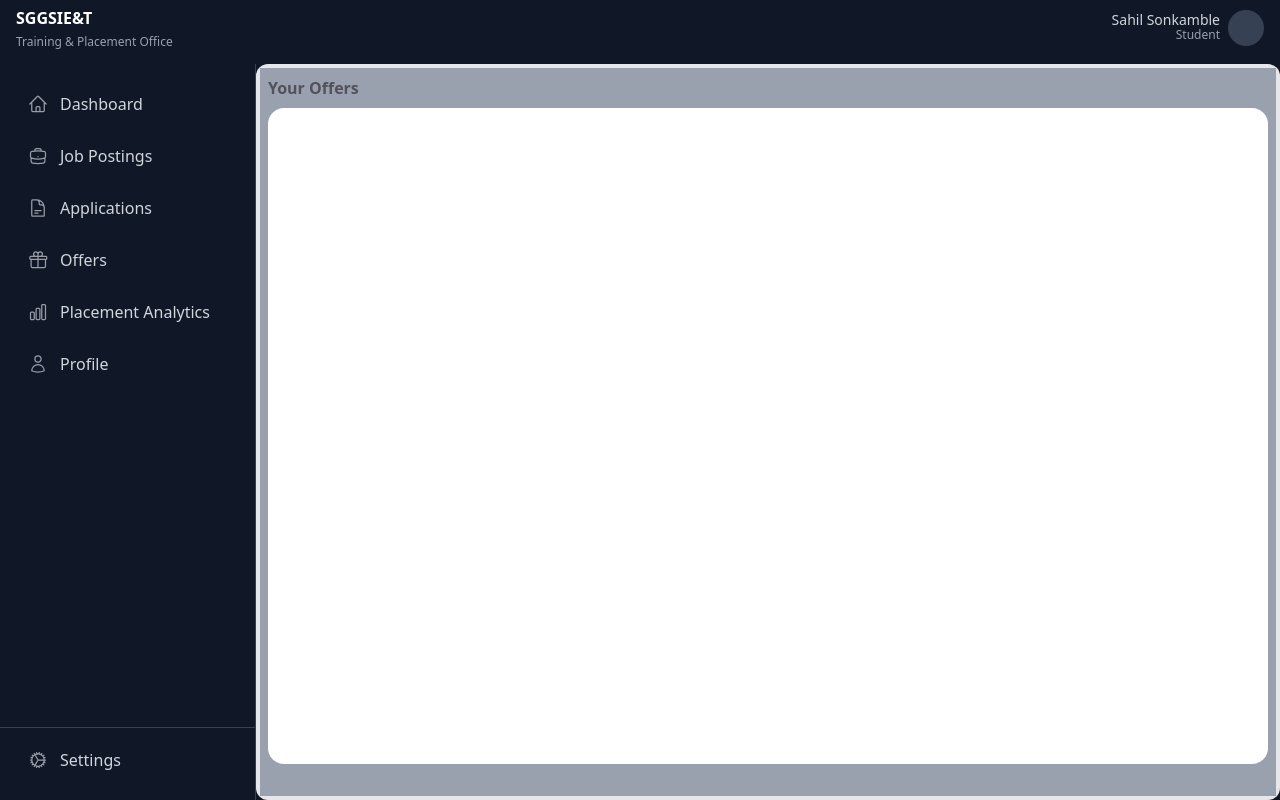
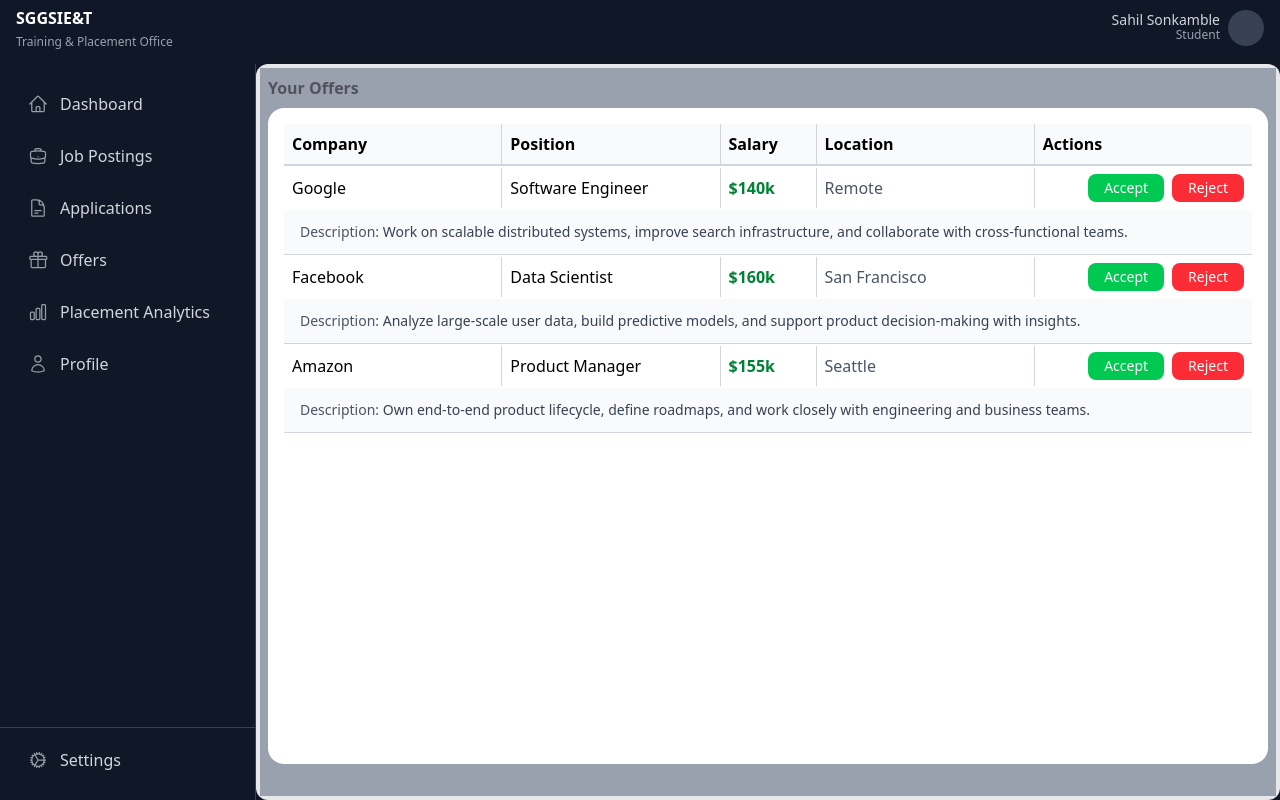
Before and after one commit to sonkamblesahil/Campus-recruitment-management-system, a Next.js app: page /offers in a window 1280 px wide. Built offline with nearby package versions, Linux system fonts and the light colour scheme.

Commit message:
implement ui for the offers page

```diff
--- a/app/offers/page.jsx
+++ b/app/offers/page.jsx
@@ -1,12 +1,117 @@
-import React from 'react'
+"use client";
 
 export default function OffersPage() {
+  const offers = [
+    {
+      id: 1,
+      company: "Google",
+      position: "Software Engineer",
+      salary: "$140k",
+      location: "Remote",
+      description:
+        "Work on scalable distributed systems, improve search infrastructure, and collaborate with cross-functional teams.",
+    },
+    {
+      id: 2,
+      company: "Facebook",
+      position: "Data Scientist",
+      salary: "$160k",
+      location: "San Francisco",
+      description:
+        "Analyze large-scale user data, build predictive models, and support product decision-making with insights.",
+    },
+    {
+      id: 3,
+      company: "Amazon",
+      position: "Product Manager",
+      salary: "$155k",
+      location: "Seattle",
+      description:
+        "Own end-to-end product lifecycle, define roadmaps, and work closely with engineering and business teams.",
+    },
+  ];
+
+  const handleAccept = (id) => {
+    console.log(`Accepted offer ${id}`);
+  };
+
+  const handleReject = (id) => {
+    console.log(`Rejected offer ${id}`);
+  };
+
   return (
-    <div className='bg-gray-400 h-full p-2'>
+    <div className="bg-gray-400 h-full p-2">
       <h1 className="text-zinc-600 text-base font-bold">Your Offers</h1>
-      <div className='h-[82vh] rounded-2xl flex items-center justify-center bg-white mt-2'>
 
+      <div className="h-[82vh] rounded-2xl bg-white mt-2 overflow-auto">
+        <div className="w-full p-4">
+          <ul className="w-full list-none p-0" role="table" aria-label="Job offers table">
+
+            {/* Header */}
+            <li className="flex bg-gray-50 border-b-2 border-gray-300">
+              <span className="flex-1 p-2 font-bold border-r border-gray-300">
+                Company
+              </span>
+              <span className="flex-1 p-2 font-bold border-r border-gray-300">
+                Position
+              </span>
+              <span className="w-24 p-2 font-bold border-r border-gray-300">
+                Salary
+              </span>
+              <span className="flex-1 p-2 font-bold border-r border-gray-300">
+                Location
+              </span>
+              <span className="flex-1 p-2 font-bold">
+                Actions
+              </span>
+            </li>
+
+            {/* Rows */}
+            {offers.map((offer) => (
+              <li key={offer.id} className="border-b border-gray-300">
+
+                {/* Main row */}
+                <div className="flex items-center hover:bg-gray-50">
+                  <span className="flex-1 p-2 border-r border-gray-300 font-medium">
+                    {offer.company}
+                  </span>
+                  <span className="flex-1 p-2 border-r border-gray-300">
+                    {offer.position}
+                  </span>
+                  <span className="w-24 p-2 border-r border-gray-300 font-semibold text-green-700">
+                    {offer.salary}
+                  </span>
+                  <span className="flex-1 p-2 border-r border-gray-300 text-gray-600">
+                    {offer.location}
+                  </span>
+                  <span className="flex-1 p-2 flex gap-2 justify-end">
+                    <button
+                      onClick={() => handleAccept(offer.id)}
+                      className="px-4 py-1 bg-green-500 text-white text-sm rounded-lg hover:bg-green-600"
+                    >
+                      Accept
+                    </button>
+                    <button
+                      onClick={() => handleReject(offer.id)}
+                      className="px-4 py-1 bg-red-500 text-white text-sm rounded-lg hover:bg-red-600"
+                    >
+                      Reject
+                    </button>
+                  </span>
+                </div>
+
+                {/* Description row */}
+                <div className="bg-gray-50 px-4 py-3 text-sm text-gray-700">
+                  <span className="font-medium text-gray-600">
+                    Description:
+                  </span>{" "}
+                  {offer.description}
+                </div>
+              </li>
+            ))}
+          </ul>
+        </div>
       </div>
     </div>
-  )
+  );
 }
```
